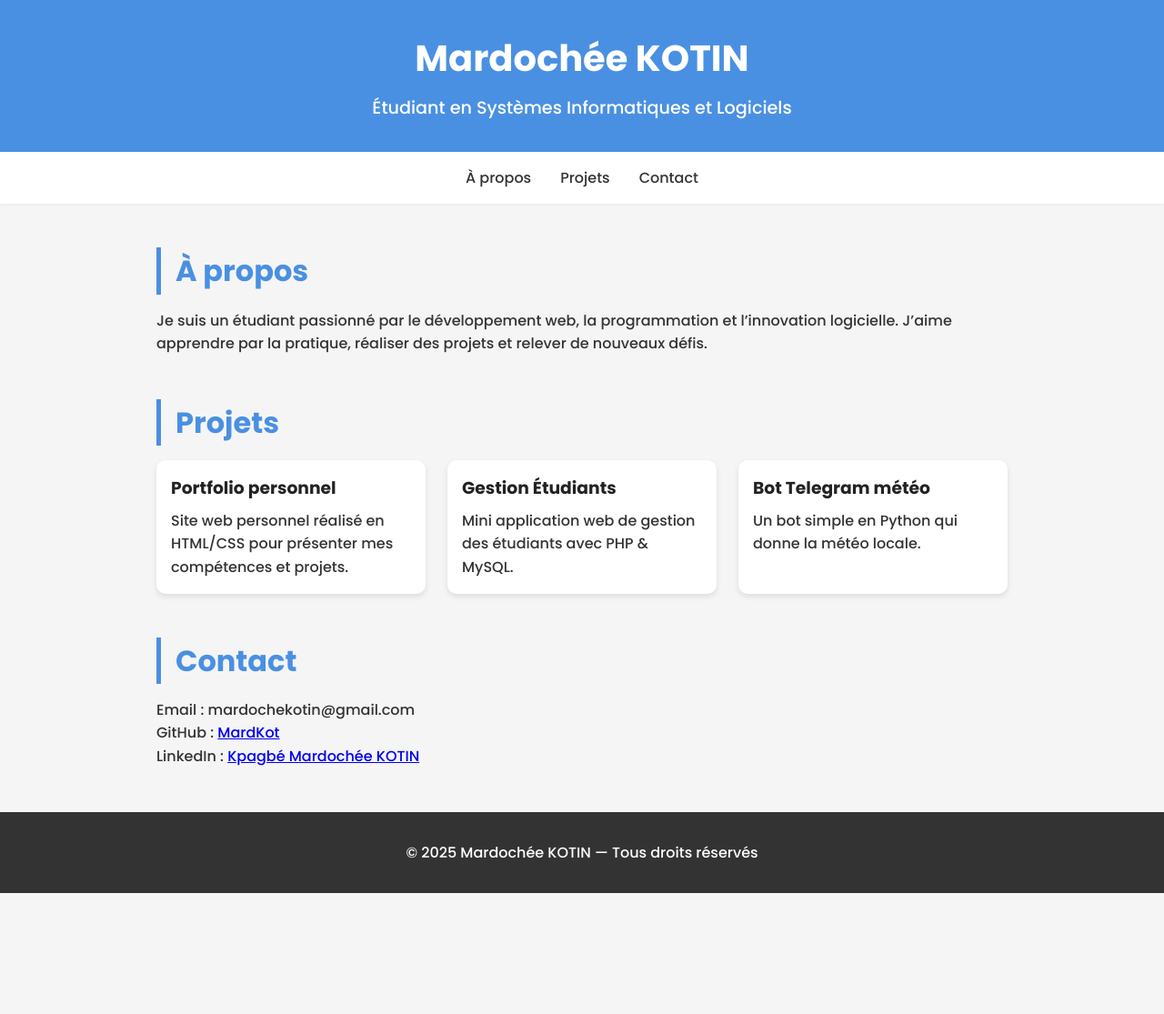
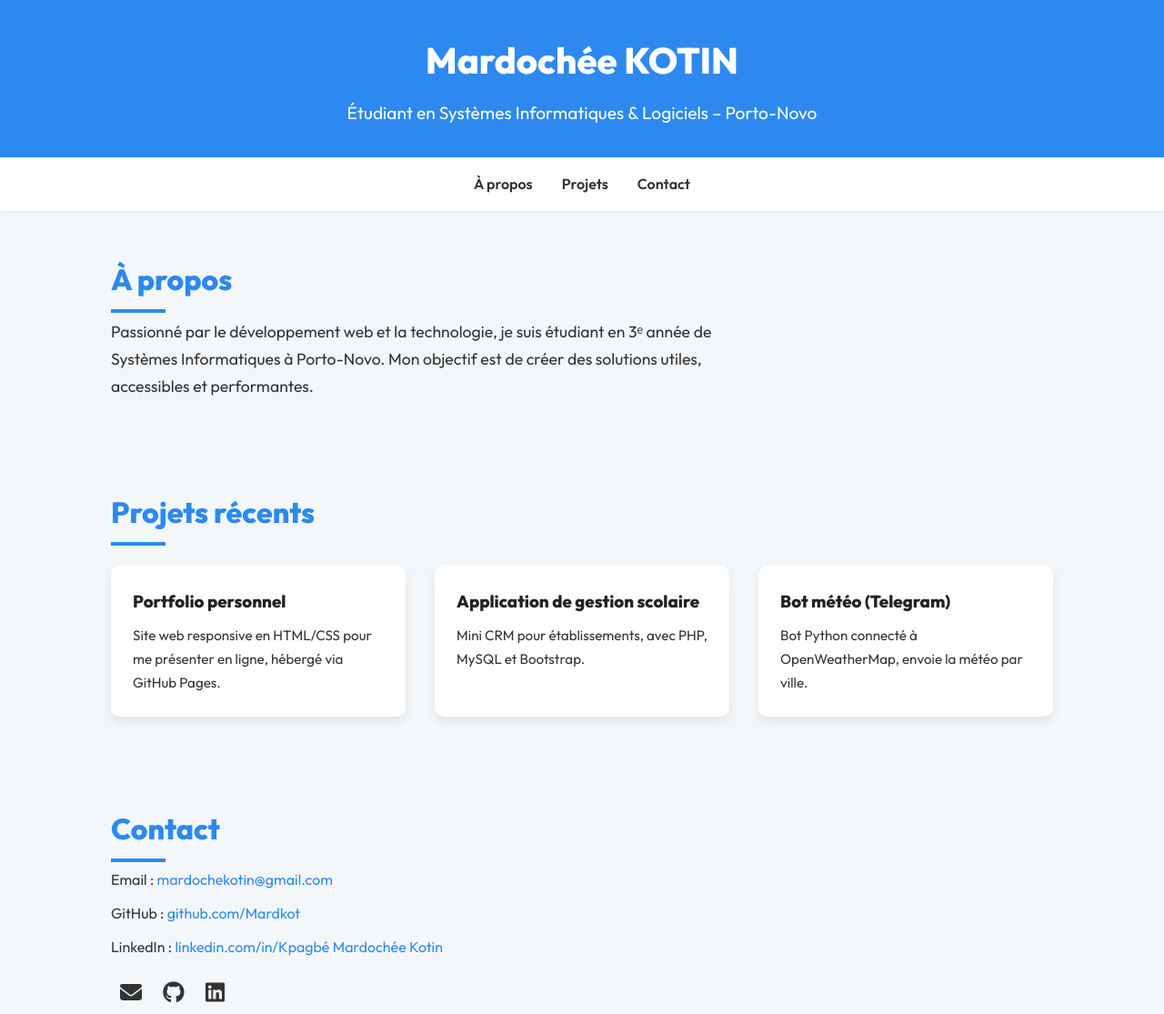
Before and after one commit to MardKot/portfolio, a plain HTML site: page index.html in a window 1280 px wide. Shown: the top 1115 px of the page at 91% size. Before the commit the page ends 982 px from the top, so only its background shows below. Drawn offline with Linux system fonts and the light colour scheme.

Commit message:
Update index.html

```diff
--- a/index.html
+++ b/index.html
@@ -1,40 +1,44 @@
 <!DOCTYPE html>
 <html lang="fr">
 <head>
-  <meta charset="UTF-8">
-  <meta name="viewport" content="width=device-width, initial-scale=1">
-  <title>Portfolio - Mardochée</title>
-  <link href="https://fonts.googleapis.com/css2?family=Poppins:wght@300;500;700&display=swap" rel="stylesheet">
+  <meta charset="UTF-8" />
+  <meta name="viewport" content="width=device-width, initial-scale=1.0" />
+  <title>Portfolio – Mardochée KOTIN</title>
+  <link href="https://fonts.googleapis.com/css2?family=Outfit:wght@400;600;800&display=swap" rel="stylesheet" />
+  <link rel="stylesheet" href="https://cdnjs.cloudflare.com/ajax/libs/font-awesome/6.5.0/css/all.min.css" />
   <style>
     :root {
-      --main-color: #4a90e2;
-      --bg-color: #f5f5f5;
-      --text-color: #333;
+      --primary: #2d89ef;
+      --bg: #f4f7fa;
+      --text: #333;
+      --card-bg: #fff;
     }
 
     * {
+      box-sizing: border-box;
       margin: 0;
       padding: 0;
-      box-sizing: border-box;
     }
 
     body {
-      font-family: 'Poppins', sans-serif;
-      background: var(--bg-color);
-      color: var(--text-color);
-      line-height: 1.6;
+      font-family: 'Outfit', sans-serif;
+      background: var(--bg);
+      color: var(--text);
+      line-height: 1.7;
+      animation: fadeIn 1.2s ease;
     }
 
     header {
-      background: var(--main-color);
+      background: var(--primary);
       color: white;
-      padding: 2rem 0;
+      padding: 2rem;
       text-align: center;
-      box-shadow: 0 2px 5px rgba(0,0,0,0.1);
+      box-shadow: 0 4px 10px rgba(0,0,0,0.1);
     }
 
     header h1 {
       font-size: 2.5rem;
+      font-weight: 800;
     }
 
     header p {
@@ -46,46 +50,65 @@
       display: flex;
       justify-content: center;
       gap: 2rem;
+      background: white;
       padding: 1rem;
-      background: white;
-      box-shadow: 0 1px 3px rgba(0,0,0,0.05);
+      box-shadow: 0 1px 4px rgba(0,0,0,0.05);
+      position: sticky;
+      top: 0;
+      z-index: 1000;
     }
 
     nav a {
       text-decoration: none;
-      color: var(--text-color);
-      font-weight: 500;
+      color: var(--text);
+      font-weight: 600;
+      transition: color 0.3s;
     }
 
     nav a:hover {
-      color: var(--main-color);
+      color: var(--primary);
     }
 
     .section {
-      max-width: 1000px;
-      margin: 3rem auto;
-      padding: 0 2rem;
+      max-width: 1100px;
+      margin: auto;
+      padding: 3rem 2rem;
     }
 
     .section h2 {
       font-size: 2rem;
-      color: var(--main-color);
       margin-bottom: 1rem;
-      border-left: 5px solid var(--main-color);
-      padding-left: 1rem;
+      color: var(--primary);
+      position: relative;
+    }
+
+    .section h2::after {
+      content: '';
+      width: 60px;
+      height: 4px;
+      background: var(--primary);
+      position: absolute;
+      bottom: -10px;
+      left: 0;
+    }
+
+    .about p {
+      font-size: 1.1rem;
+      max-width: 700px;
     }
 
     .projects {
       display: grid;
       grid-template-columns: repeat(auto-fit, minmax(250px, 1fr));
-      gap: 1.5rem;
+      gap: 2rem;
+      margin-top: 2rem;
     }
 
     .card {
-      background: white;
-      padding: 1rem;
+      background: var(--card-bg);
       border-radius: 10px;
-      box-shadow: 0 3px 6px rgba(0,0,0,0.1);
+      box-shadow: 0 6px 12px rgba(0,0,0,0.08);
+      padding: 1.5rem;
       transition: transform 0.3s ease;
     }
 
@@ -98,22 +121,51 @@
       color: #222;
     }
 
+    .card p {
+      font-size: 0.95rem;
+    }
+
+    .contact p, .contact a {
+      font-size: 1rem;
+      margin-bottom: 0.6rem;
+    }
+
+    .contact a {
+      color: var(--primary);
+      text-decoration: none;
+    }
+
+    .contact a:hover {
+      text-decoration: underline;
+    }
+
+    .icons a {
+      color: var(--text);
+      margin: 0 10px;
+      font-size: 1.5rem;
+      transition: color 0.3s;
+    }
+
+    .icons a:hover {
+      color: var(--primary);
+    }
+
     footer {
       text-align: center;
       padding: 2rem;
-      background: #333;
+      background: #222;
       color: white;
-      margin-top: 3rem;
+      margin-top: 2rem;
+    }
+
+    @keyframes fadeIn {
+      from { opacity: 0; transform: translateY(10px); }
+      to { opacity: 1; transform: translateY(0); }
     }
 
     @media (max-width: 600px) {
-      header h1 {
-        font-size: 2rem;
-      }
-
-      .section h2 {
-        font-size: 1.5rem;
-      }
+      header h1 { font-size: 1.8rem; }
+      .section h2 { font-size: 1.5rem; }
     }
   </style>
 </head>
@@ -121,7 +173,7 @@
 
   <header>
     <h1>Mardochée KOTIN</h1>
-    <p>Étudiant en Systèmes Informatiques et Logiciels</p>
+    <p>Étudiant en Systèmes Informatiques & Logiciels – Porto-Novo</p>
   </header>
 
   <nav>
@@ -130,40 +182,46 @@
     <a href="#contact">Contact</a>
   </nav>
 
-  <section class="section" id="apropos">
+  <section class="section about" id="apropos">
     <h2>À propos</h2>
     <p>
-      Je suis un étudiant passionné par le développement web, la programmation et l’innovation logicielle. J’aime apprendre par la pratique, réaliser des projets et relever de nouveaux défis.
+      Passionné par le développement web et la technologie, je suis étudiant en 3ᵉ année de Systèmes Informatiques à Porto-Novo.
+      Mon objectif est de créer des solutions utiles, accessibles et performantes.
     </p>
   </section>
 
   <section class="section" id="projets">
-    <h2>Projets</h2>
+    <h2>Projets récents</h2>
     <div class="projects">
       <div class="card">
         <h3>Portfolio personnel</h3>
-        <p>Site web personnel réalisé en HTML/CSS pour présenter mes compétences et projets.</p>
+        <p>Site web responsive en HTML/CSS pour me présenter en ligne, hébergé via GitHub Pages.</p>
       </div>
       <div class="card">
-        <h3>Gestion Étudiants</h3>
-        <p>Mini application web de gestion des étudiants avec PHP & MySQL.</p>
+        <h3>Application de gestion scolaire</h3>
+        <p>Mini CRM pour établissements, avec PHP, MySQL et Bootstrap.</p>
       </div>
       <div class="card">
-        <h3>Bot Telegram météo</h3>
-        <p>Un bot simple en Python qui donne la météo locale.</p>
+        <h3>Bot météo (Telegram)</h3>
+        <p>Bot Python connecté à OpenWeatherMap, envoie la météo par ville.</p>
       </div>
     </div>
   </section>
 
-  <section class="section" id="contact">
+  <section class="section contact" id="contact">
     <h2>Contact</h2>
-    <p>Email : mardochekotin@gmail.com</p>
-    <p>GitHub : <a href="https://github.com/MardKot" target="_blank">MardKot</a></p>
-    <p>LinkedIn : <a href="https://linkedin.com/in/mardkot" target="_blank">Kpagbé Mardochée KOTIN</a></p>
+    <p>Email : <a href="mailto:mardochekotin@gmail.com">mardochekotin@gmail.com</a></p>
+    <p>GitHub : <a href="https://github.com/MardKot" target="_blank">github.com/Mardkot</a></p>
+    <p>LinkedIn : <a href="https://linkedin.com/in/mardkot" target="_blank">linkedin.com/in/Kpagbé Mardochée Kotin</a></p>
+    <div class="icons" style="margin-top:1rem;">
+      <a href="mailto:mardochekotin@gmail.com" title="Email"><i class="fas fa-envelope"></i></a>
+      <a href="https://github.com/MardKot" target="_blank" title="GitHub"><i class="fab fa-github"></i></a>
+      <a href="https://linkedin.com/in/mardkot" target="_blank" title="LinkedIn"><i class="fab fa-linkedin"></i></a>
+    </div>
   </section>
 
   <footer>
-    &copy; 2025 Mardochée KOTIN — Tous droits réservés
+    &copy; 2025 Mardochée KOTIN. Tous droits réservés.
   </footer>
 
 </body>
```
